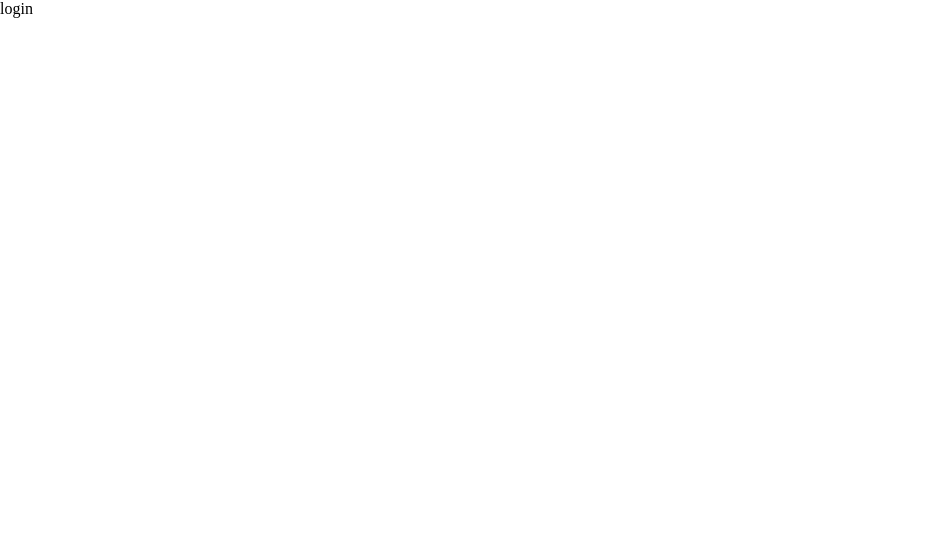
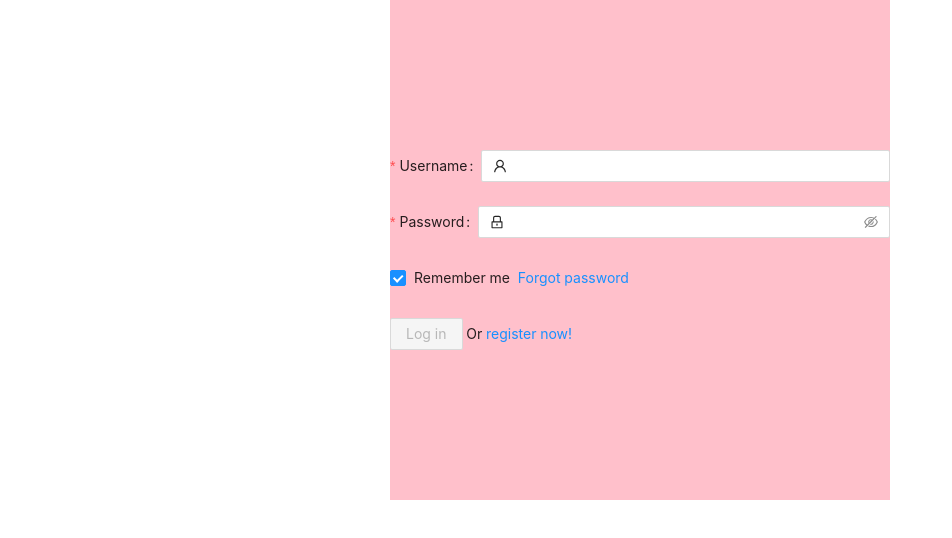
Before and after one commit to coding327/scoreCMS, a Vue app: page /login in a window 1280 px wide. Shown: the top 538 px of the page, without its empty margins (0-952 px from the left). Built offline with nearby package versions, Linux system fonts and the light colour scheme.

Commit message:
feat: 完善页面

```diff
--- a/package.json
+++ b/package.json
@@ -9,6 +9,8 @@
     "preview": "vite preview"
   },
   "dependencies": {
+    "@vueuse/core": "^9.12.0",
+    "ant-design-vue": "^3.2.15",
     "axios": "^1.3.2",
     "pinia": "^2.0.30",
     "vue": "^3.2.45",
--- a/src/main.ts
+++ b/src/main.ts
@@ -1,9 +1,11 @@
 import { createApp } from 'vue'
 import "./styles/index.scss"
 import router from './router'
+import Antd from 'ant-design-vue'
+import 'ant-design-vue/dist/antd.css'
 import App from './App.vue'
 
 const app = createApp(App)
 app.use(router)
-
+app.use(Antd)
 app.mount('#app')
--- a/src/router/index.ts
+++ b/src/router/index.ts
@@ -1,4 +1,5 @@
 import { createRouter, createWebHistory, createWebHashHistory, RouteRecordRaw } from "vue-router"
+import layoutRoutes from "@/views/layout/layout.ts"
 
 const routes: Array<RouteRecordRaw> = [
   {
@@ -10,6 +11,7 @@ const routes: Array<RouteRecordRaw> = [
     name: "login",
     component: () => import("@/views/login/Login.vue")
   },
+  ...layoutRoutes,
   {
     path: "/guide",
     name: "guide",
--- a/src/views/error/BadService.vue
+++ b/src/views/error/BadService.vue
@@ -1,15 +1,36 @@
 <template>
   <div>
-    503
+    <a-progress
+      type="circle"
+      :stroke-color="{
+        '0%': '#108ee9',
+        '100%': '#87d068',
+      }"
+      :percent="count"
+    />
   </div>
 </template>
 
-<script>
-  export default {
+<script lang="ts" setup>
+import {ref, onMounted} from "vue"
 
+const count = ref<number>(0)
+const progressBar = () => {
+  let timer: any = setInterval(() => {
+  if (count.value < 100) {
+    count.value += 2
+  } else {
+    clearInterval(timer)
+    timer = null
   }
+}, 100)
+}
+
+onMounted(() => {
+  progressBar()
+})
 </script>
 
-<style scoped>
+<style lang="scss" scoped>
 
 </style>
--- a/src/views/error/NotFound.vue
+++ b/src/views/error/NotFound.vue
@@ -1,4 +1,6 @@
 <template>
+<div>
+  <div class="down"> {{ count }} S </div>
   <div class="wscn-http404-container">
     <div class="wscn-http404">
       <div class="pic-404">
@@ -31,23 +33,61 @@
         <div class="bullshit__info">
           对不起，您正在寻找的页面不存在。尝试检查URL的错误，然后按浏览器上的刷新按钮或尝试在我们的应用程序中找到其他内容。
         </div>
-        <router-link to="/index" class="bullshit__return-home">
+        <router-link to="/layout" class="bullshit__return-home">
           返回首页
         </router-link>
       </div>
     </div>
   </div>
+  </div>
 </template>
 
 <script setup lang="ts">
-import { computed } from "vue"
+import { ref, computed, onMounted } from "vue"
+import { useIntervalFn } from '@vueuse/core'
+import { useRouter } from "vue-router"
 
 let message = computed(() => {
   return "找不到网页！"
 })
+
+const count = ref<number>(5)
+const router = useRouter()
+
+const goToWhere = () => {
+  router.push({
+    path: "/login"
+  })
+}
+
+onMounted(() => {
+  const { pause, resume, isActive } = useIntervalFn(() => {
+    /* your function */
+    if (count.value > 0) {
+      count.value--
+    } else {
+      pause()
+      goToWhere()
+    }
+  }, 1000)
+})
+
 </script>
 
 <style lang="scss" scoped>
+.down{
+  position:absolute;
+  left:20px;
+  top:20px;
+  border:1px solid #000;
+  color:#000;
+  width:70px;
+  height:30px;
+  border-radius:10px;
+  text-align:center;
+  line-height:30px;
+  font-size: 12px;
+}
 .wscn-http404-container {
   transform: translate(-50%, -50%);
   position: absolute;
--- /dev/null
+++ b/src/views/layout/Layout.vue
@@ -0,0 +1,27 @@
+<template>
+  <a-carousel :after-change="onChange">
+    <div><h3>1</h3></div>
+    <div><h3>2</h3></div>
+    <div><h3>3</h3></div>
+    <div><h3>4</h3></div>
+  </a-carousel>
+</template>
+<script setup lang="ts">
+const onChange = (current: number) => {
+  console.log(current)
+}
+</script>
+<style scoped lang="scss">
+/* For demo */
+.ant-carousel :deep(.slick-slide) {
+  text-align: center;
+  height: 160px;
+  line-height: 160px;
+  background: #364d79;
+  overflow: hidden;
+}
+
+.ant-carousel :deep(.slick-slide h3) {
+  color: #fff;
+}
+</style>
--- /dev/null
+++ b/src/views/layout/layout.ts
@@ -0,0 +1,11 @@
+import { createRouter, RouteRecordRaw } from "vue-router"
+
+const layoutRoutes: RouteRecordRaw[] = [
+  {
+    path: "/layout",
+    name: "layout",
+    component: () => import("./Layout.vue")
+  }
+]
+
+export default layoutRoutes
--- a/src/views/login/Login.vue
+++ b/src/views/login/Login.vue
@@ -1,15 +1,93 @@
 <template>
-  <div>
-    login
+  <div class="layoutContainer">
+    <a-form
+      :model="formState"
+      name="normal_login"
+      class="login-form"
+      @finish="onFinish"
+      @finishFailed="onFinishFailed"
+    >
+      <a-form-item
+        label="Username"
+        name="username"
+        :rules="[{ required: true, message: 'Please input your username!' }]"
+      >
+        <a-input v-model:value="formState.username">
+          <template #prefix>
+            <UserOutlined class="site-form-item-icon" />
+          </template>
+        </a-input>
+      </a-form-item>
+
+      <a-form-item
+        label="Password"
+        name="password"
+        :rules="[{ required: true, message: 'Please input your password!' }]"
+      >
+        <a-input-password v-model:value="formState.password">
+          <template #prefix>
+            <LockOutlined class="site-form-item-icon" />
+          </template>
+        </a-input-password>
+      </a-form-item>
+
+      <a-form-item>
+        <a-form-item name="remember" no-style>
+          <a-checkbox v-model:checked="formState.remember">Remember me</a-checkbox>
+        </a-form-item>
+        <a class="login-form-forgot" href="">Forgot password</a>
+      </a-form-item>
+
+      <a-form-item>
+        <a-button :disabled="disabled" type="primary" html-type="submit" class="login-form-button">
+          Log in
+        </a-button>
+        Or
+        <a href="">register now!</a>
+      </a-form-item>
+    </a-form>
   </div>
 </template>
+<script lang="ts" setup>
+import { defineComponent, reactive, computed } from 'vue';
+import { UserOutlined, LockOutlined } from '@ant-design/icons-vue';
+interface FormState {
+  username: string;
+  password: string;
+  remember: boolean;
+}
 
-<script>
-  export default {
+const formState = reactive<FormState>({
+  username: '',
+  password: '',
+  remember: true,
+});
+const onFinish = (values: any) => {
+  console.log('Success:', values);
+};
 
+const onFinishFailed = (errorInfo: any) => {
+  console.log('Failed:', errorInfo);
+};
+const disabled = computed(() => {
+  return !(formState.username && formState.password);
+});
+</script>
+<style lang="scss" scoped>
+.layoutContainer {
+  width: 500px;
+  height: 500px;
+  background: pink;
+  margin: 0 auto;
+  padding-top: 150px;
+}
+  #components-form-demo-normal-login .login-form {
+    max-width: 300px;
   }
-</script>
-
-<style scoped>
-
+  #components-form-demo-normal-login .login-form-forgot {
+    float: right;
+  }
+  #components-form-demo-normal-login .login-form-button {
+    width: 100%;
+  }
 </style>
```
Also changed, not shown: 1 other file (tests, documents, lock files or other folders).
